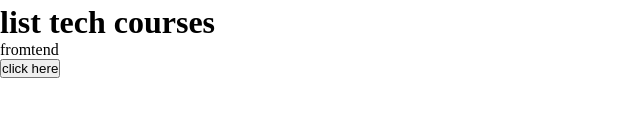
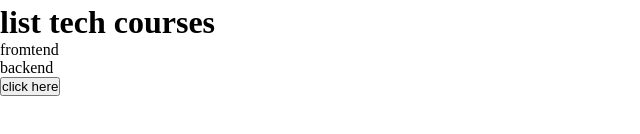
Before and after one commit to Barneydavies/barney, a plain HTML site: page index.html in a window 1280 px wide. Shown: the part 178-312 px from the top of the page, without its empty margins (0-640 px from the left). Drawn offline with Linux system fonts and the light colour scheme.

Commit message:
names of tech course

```diff
--- a/index.html
+++ b/index.html
@@ -23,6 +23,7 @@
  <h1>list tech courses</h1>
  <ul>
     <li>fromtend</li>
+    <li>backend</li>
  </ul>
 
 
```
